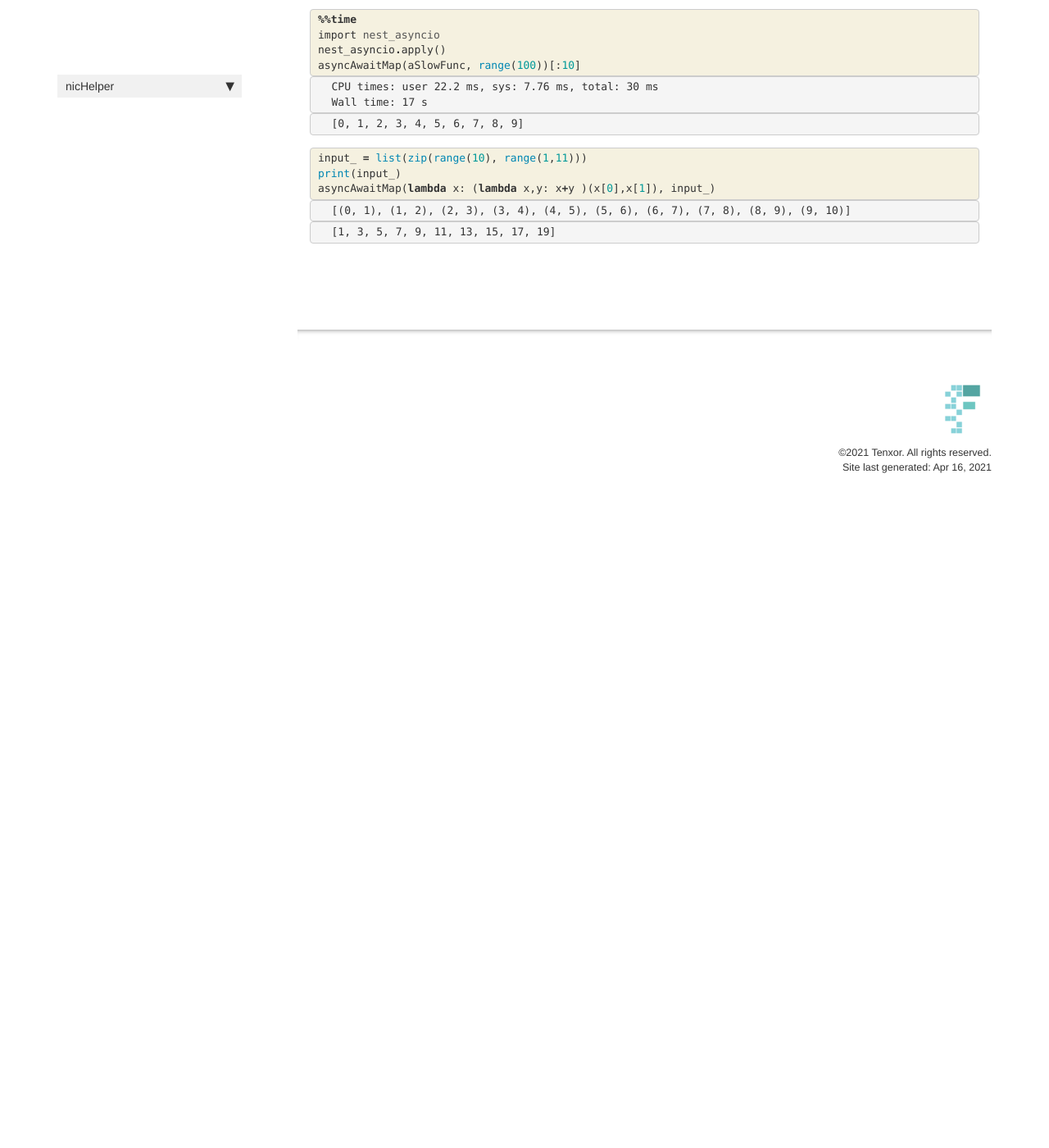
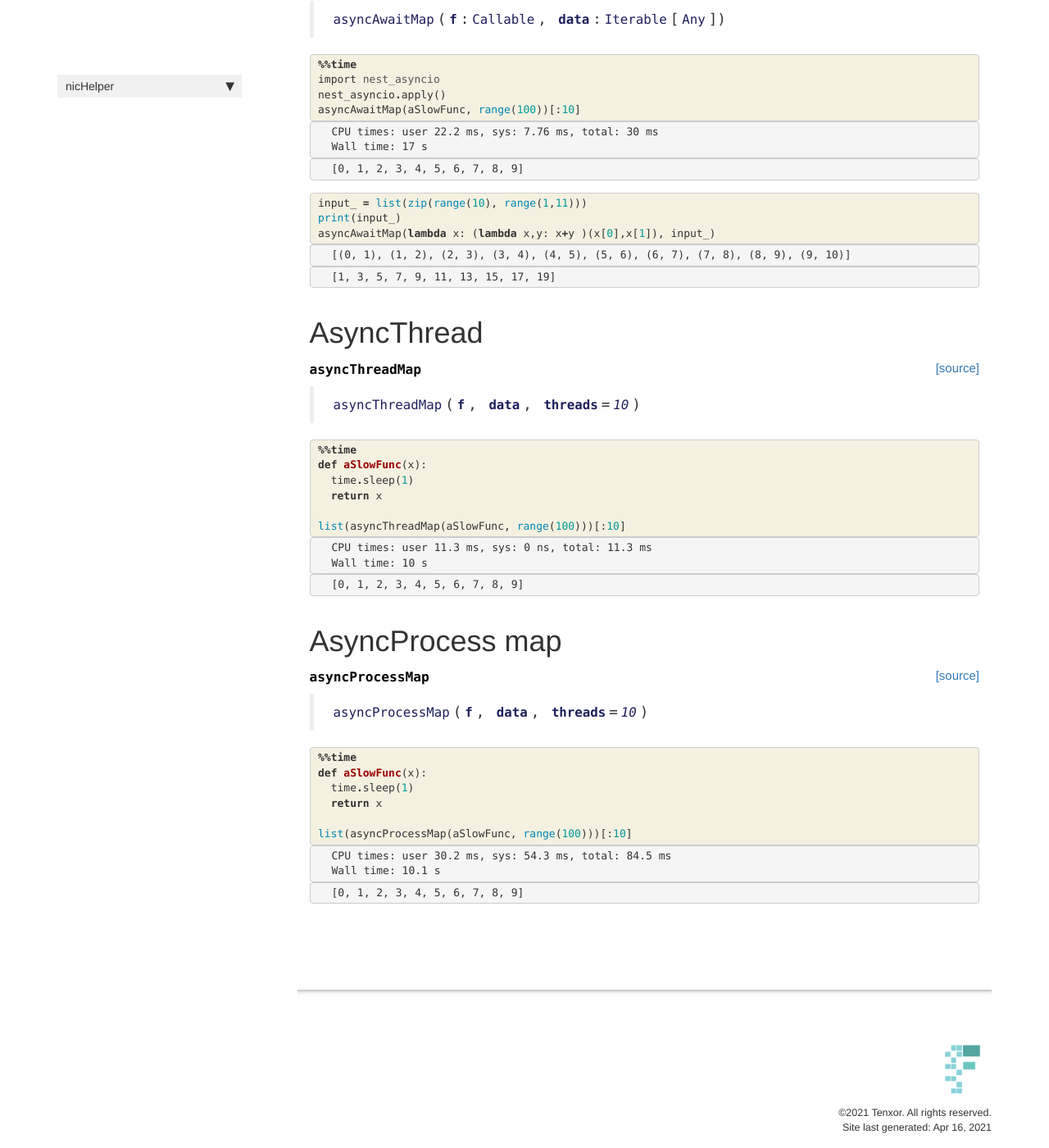
Before and after one commit to thanakijwanavit/nicHelper, a Jekyll site: the page built from docs/async.html, in a window 1280 px wide and 1400 px high, scrolled down 1719 px. Shown: the whole window at 82% size. Built offline with Jekyll 4.4.1, drawn with Linux system fonts in a browser that asks for light colours; nearby versions of some CDN libraries; comment, search, counter and statistics services are not loaded; before the commit the page ends 2349 px from its top, so only the background shows below that; some of the changed text lies outside the part shown.

Commit message:
add threadmap and multoprocess map

```diff
--- a/docs/async.html
+++ b/docs/async.html
@@ -169,7 +169,7 @@ Wall time: 4.01 s
     <div class="input_area">
 <div class=" highlight hl-ipython3"><pre><span></span><span class="o">%%time</span>
 <span class="kn">import</span> <span class="nn">time</span>
-<span class="n">asyncMap</span><span class="p">(</span><span class="k">lambda</span> <span class="n">x</span><span class="p">:</span> <span class="p">(</span><span class="n">x</span><span class="o">+</span><span class="mi">1</span><span class="p">,</span> <span class="n">time</span><span class="o">.</span><span class="n">sleep</span><span class="p">(</span><span class="mi">1</span><span class="p">))[</span><span class="mi">0</span><span class="p">]</span> <span class="p">,</span> <span class="nb">range</span><span class="p">(</span><span class="mi">10</span><span class="p">),</span> <span class="n">threads</span> <span class="o">=</span> <span class="mi">100</span><span class="p">)</span>
+<span class="n">asyncMap</span><span class="p">(</span><span class="k">lambda</span> <span class="n">x</span><span class="p">:</span> <span class="p">(</span><span class="n">x</span><span class="o">+</span><span class="mi">1</span><span class="p">,</span> <span class="n">time</span><span class="o">.</span><span class="n">sleep</span><span class="p">(</span><span class="mi">1</span><span class="p">))[</span><span class="mi">0</span><span class="p">]</span> <span class="p">,</span> <span class="nb">range</span><span class="p">(</span><span class="mi">100</span><span class="p">),</span> <span class="n">threads</span> <span class="o">=</span> <span class="mi">100</span><span class="p">)[:</span><span class="mi">10</span><span class="p">]</span>
 </pre></div>
 
     </div>
@@ -182,7 +182,7 @@ Wall time: 4.01 s
 <div class="output_area">
 
 <div class="output_subarea output_stream output_stdout output_text">
-<pre>CPU times: user 18.1 ms, sys: 5.98 ms, total: 24.1 ms
+<pre>CPU times: user 25.2 ms, sys: 1 ms, total: 26.2 ms
 Wall time: 1.02 s
 </pre>
 </div>
@@ -434,4 +434,172 @@ Wall time: 17 s
 </div>
     {% endraw %}
 
+<div class="cell border-box-sizing text_cell rendered"><div class="inner_cell">
+<div class="text_cell_render border-box-sizing rendered_html">
+<h1 id="AsyncThread">AsyncThread<a class="anchor-link" href="#AsyncThread"> </a></h1>
 </div>
+</div>
+</div>
+    {% raw %}
+
+<div class="cell border-box-sizing code_cell rendered">
+
+<div class="output_wrapper">
+<div class="output">
+
+<div class="output_area">
+
+
+<div class="output_markdown rendered_html output_subarea ">
+<h4 id="asyncThreadMap" class="doc_header"><code>asyncThreadMap</code><a href="https://github.com/thanakijwanavit/nicHelper/tree/master/nicHelper/asyncUtil.py#L38" class="source_link" style="float:right">[source]</a></h4><blockquote><p><code>asyncThreadMap</code>(<strong><code>f</code></strong>, <strong><code>data</code></strong>, <strong><code>threads</code></strong>=<em><code>10</code></em>)</p>
+</blockquote>
+
+</div>
+
+</div>
+
+</div>
+</div>
+
+</div>
+    {% endraw %}
+
+    {% raw %}
+
+<div class="cell border-box-sizing code_cell rendered">
+
+</div>
+    {% endraw %}
+
+    {% raw %}
+
+<div class="cell border-box-sizing code_cell rendered">
+<div class="input">
+
+<div class="inner_cell">
+    <div class="input_area">
+<div class=" highlight hl-ipython3"><pre><span></span><span class="o">%%time</span>
+<span class="k">def</span> <span class="nf">aSlowFunc</span><span class="p">(</span><span class="n">x</span><span class="p">):</span>
+  <span class="n">time</span><span class="o">.</span><span class="n">sleep</span><span class="p">(</span><span class="mi">1</span><span class="p">)</span>
+  <span class="k">return</span> <span class="n">x</span>
+
+<span class="nb">list</span><span class="p">(</span><span class="n">asyncThreadMap</span><span class="p">(</span><span class="n">aSlowFunc</span><span class="p">,</span> <span class="nb">range</span><span class="p">(</span><span class="mi">100</span><span class="p">)))[:</span><span class="mi">10</span><span class="p">]</span>
+</pre></div>
+
+    </div>
+</div>
+</div>
+
+<div class="output_wrapper">
+<div class="output">
+
+<div class="output_area">
+
+<div class="output_subarea output_stream output_stdout output_text">
+<pre>CPU times: user 11.3 ms, sys: 0 ns, total: 11.3 ms
+Wall time: 10 s
+</pre>
+</div>
+</div>
+
+<div class="output_area">
+
+
+
+<div class="output_text output_subarea output_execute_result">
+<pre>[0, 1, 2, 3, 4, 5, 6, 7, 8, 9]</pre>
+</div>
+
+</div>
+
+</div>
+</div>
+
+</div>
+    {% endraw %}
+
+<div class="cell border-box-sizing text_cell rendered"><div class="inner_cell">
+<div class="text_cell_render border-box-sizing rendered_html">
+<h1 id="AsyncProcess-map">AsyncProcess map<a class="anchor-link" href="#AsyncProcess-map"> </a></h1>
+</div>
+</div>
+</div>
+    {% raw %}
+
+<div class="cell border-box-sizing code_cell rendered">
+
+<div class="output_wrapper">
+<div class="output">
+
+<div class="output_area">
+
+
+<div class="output_markdown rendered_html output_subarea ">
+<h4 id="asyncProcessMap" class="doc_header"><code>asyncProcessMap</code><a href="https://github.com/thanakijwanavit/nicHelper/tree/master/nicHelper/asyncUtil.py#L44" class="source_link" style="float:right">[source]</a></h4><blockquote><p><code>asyncProcessMap</code>(<strong><code>f</code></strong>, <strong><code>data</code></strong>, <strong><code>threads</code></strong>=<em><code>10</code></em>)</p>
+</blockquote>
+
+</div>
+
+</div>
+
+</div>
+</div>
+
+</div>
+    {% endraw %}
+
+    {% raw %}
+
+<div class="cell border-box-sizing code_cell rendered">
+
+</div>
+    {% endraw %}
+
+    {% raw %}
+
+<div class="cell border-box-sizing code_cell rendered">
+<div class="input">
+
+<div class="inner_cell">
+    <div class="input_area">
+<div class=" highlight hl-ipython3"><pre><span></span><span class="o">%%time</span>
+<span class="k">def</span> <span class="nf">aSlowFunc</span><span class="p">(</span><span class="n">x</span><span class="p">):</span>
+  <span class="n">time</span><span class="o">.</span><span class="n">sleep</span><span class="p">(</span><span class="mi">1</span><span class="p">)</span>
+  <span class="k">return</span> <span class="n">x</span>
+
+<span class="nb">list</span><span class="p">(</span><span class="n">asyncProcessMap</span><span class="p">(</span><span class="n">aSlowFunc</span><span class="p">,</span> <span class="nb">range</span><span class="p">(</span><span class="mi">100</span><span class="p">)))[:</span><span class="mi">10</span><span class="p">]</span>
+</pre></div>
+
+    </div>
+</div>
+</div>
+
+<div class="output_wrapper">
+<div class="output">
+
+<div class="output_area">
+
+<div class="output_subarea output_stream output_stdout output_text">
+<pre>CPU times: user 30.2 ms, sys: 54.3 ms, total: 84.5 ms
+Wall time: 10.1 s
+</pre>
+</div>
+</div>
+
+<div class="output_area">
+
+
+
+<div class="output_text output_subarea output_execute_result">
+<pre>[0, 1, 2, 3, 4, 5, 6, 7, 8, 9]</pre>
+</div>
+
+</div>
+
+</div>
+</div>
+
+</div>
+    {% endraw %}
+
+</div>
--- a/docs/dictUtil.html
+++ b/docs/dictUtil.html
@@ -311,7 +311,7 @@ False
 
 
 <div class="output_markdown rendered_html output_subarea ">
-<h4 id="hashDict" class="doc_header"><code>hashDict</code><a href="https://github.com/thanakijwanavit/nicHelper/tree/master/nicHelper/dictUtil.py#L41" class="source_link" style="float:right">[source]</a></h4><blockquote><p><code>hashDict</code>(<strong><code>data</code></strong>:<code>dict</code>, <strong><code>hasher</code></strong>=<em><code>&lt;sha1 HASH object @ 0x7f2f77c78bd0&gt;</code></em>, <strong><code>encoder</code></strong>=<em><code>dumps</code></em>)</p>
+<h4 id="hashDict" class="doc_header"><code>hashDict</code><a href="https://github.com/thanakijwanavit/nicHelper/tree/master/nicHelper/dictUtil.py#L41" class="source_link" style="float:right">[source]</a></h4><blockquote><p><code>hashDict</code>(<strong><code>data</code></strong>:<code>dict</code>, <strong><code>hasher</code></strong>=<em><code>&lt;sha1 HASH object @ 0x7f2a1802ecd0&gt;</code></em>, <strong><code>encoder</code></strong>=<em><code>dumps</code></em>)</p>
 </blockquote>
 
 </div>
--- a/nicHelper/__init__.py
+++ b/nicHelper/__init__.py
@@ -1 +1 @@
-__version__ = "0.0.60"
+__version__ = "0.0.61"
--- a/nicHelper/_nbdev.py
+++ b/nicHelper/_nbdev.py
@@ -10,6 +10,8 @@ index = {"imageFromS3": "Images.ipynb",
          "async_wrap": "async.ipynb",
          "asyncMap": "async.ipynb",
          "asyncAwaitMap": "async.ipynb",
+         "asyncThreadMap": "async.ipynb",
+         "asyncProcessMap": "async.ipynb",
          "printDict": "dictUtil.ipynb",
          "allKeysInDict": "dictUtil.ipynb",
          "filterDt": "dictUtil.ipynb",
```
Also changed, not shown: nicHelper/asyncUtil.py (+13 -1 lines), 2 other files.
